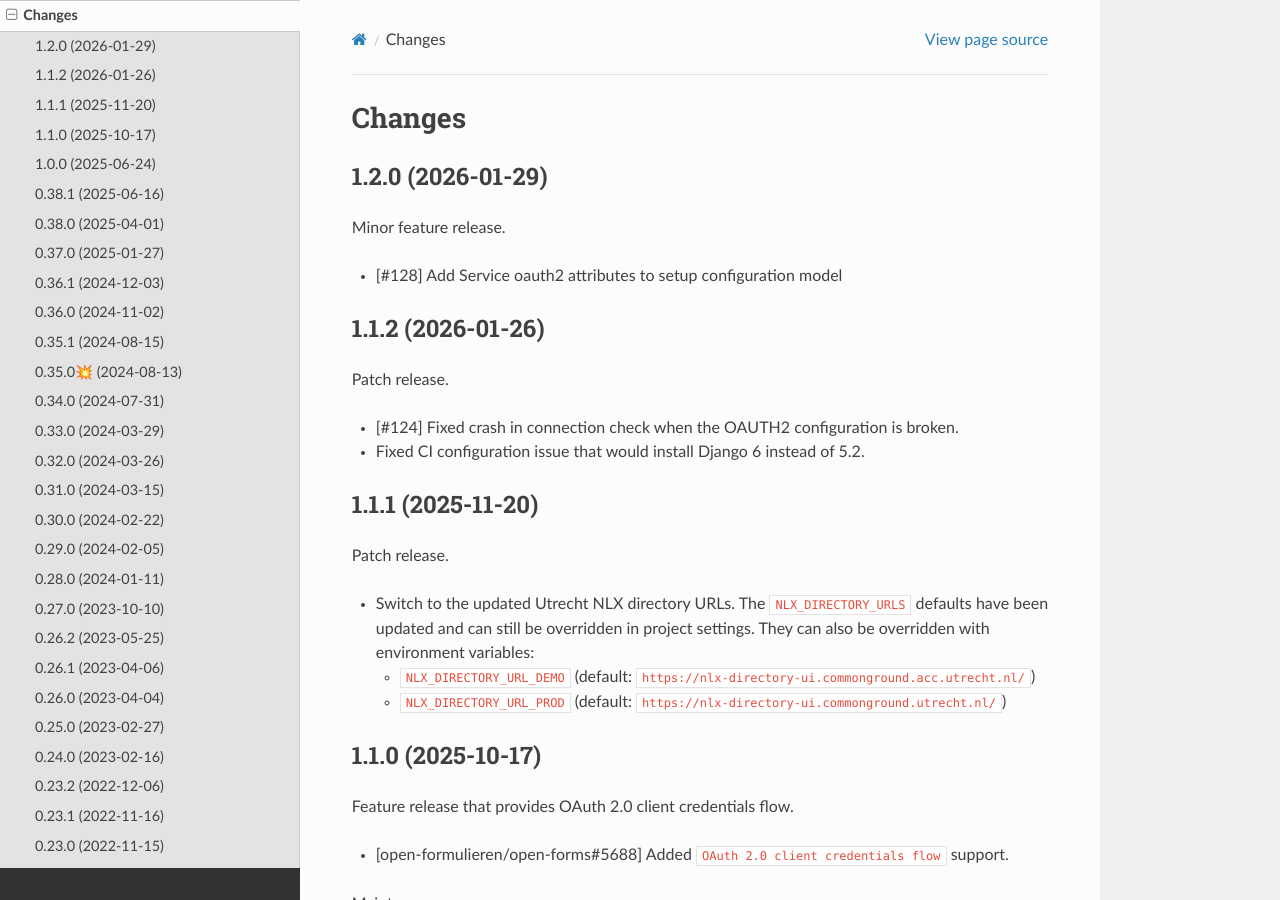
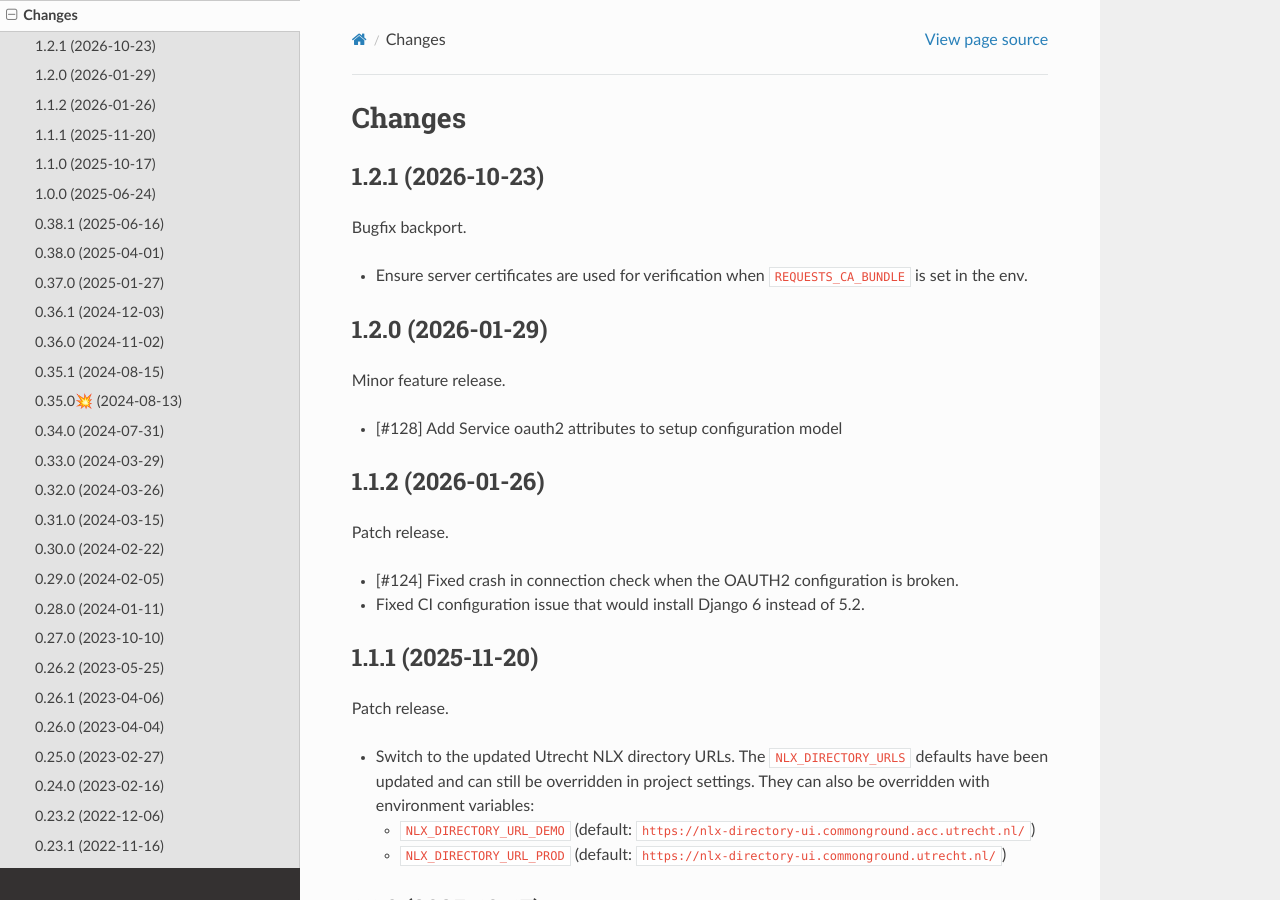
Before and after one commit to maykinmedia/zgw-consumers, a Sphinx documentation site: the page built from docs/changelog.rst, in a window 1280 px wide and 900 px high. Built offline with Sphinx 7.4.7 and the Read the Docs theme 3.1.0, drawn with Linux system fonts in a browser that asks for light colours.

Commit message:
:bookmark: Bump to 1.2.1 and update release notes

```diff
--- a/CHANGELOG.rst
+++ b/CHANGELOG.rst
@@ -1,5 +1,13 @@
 Changes
 =======
+
+1.2.1 (2026-10-23)
+------------------
+
+Bugfix backport.
+
+* Ensure server certificates are used for verification when ``REQUESTS_CA_BUNDLE`` is
+  set in the env.
 
 1.2.0 (2026-01-29)
 -------------------
--- a/README.rst
+++ b/README.rst
@@ -5,7 +5,7 @@
 Welcome to ZGW Consumers' documentation!
 ========================================
 
-:Version: 1.2.0
+:Version: 1.2.1
 :Source: https://github.com/maykinmedia/zgw-consumers
 :Keywords: OpenAPI, Zaakgericht Werken, Common Ground, NLX
 
--- a/docs/conf.py
+++ b/docs/conf.py
@@ -25,7 +25,7 @@ copyright = "2022, Maykin Media"
 author = "Maykin Media"
 
 # The full version, including alpha/beta/rc tags
-release = "1.2.0"
+release = "1.2.1"
 
 
 # -- General configuration ---------------------------------------------------
--- a/pyproject.toml
+++ b/pyproject.toml
@@ -4,7 +4,7 @@ build-backend = "setuptools.build_meta"
 
 [project]
 name = "zgw-consumers"
-version = "1.2.0"
+version = "1.2.1"
 description = "Configuration for service (OpenAPI 3 or other) consumers"
 authors = [
     {name = "Maykin Media", email = "support@maykinmedia.nl"}
@@ -107,7 +107,7 @@ markers = [
 ]
 
 [tool.bumpversion]
-current_version = "1.2.0"
+current_version = "1.2.1"
 files = [
     {filename = "pyproject.toml"},
     {filename = "README.rst"},
```
Also changed, not shown: 1 other file.
